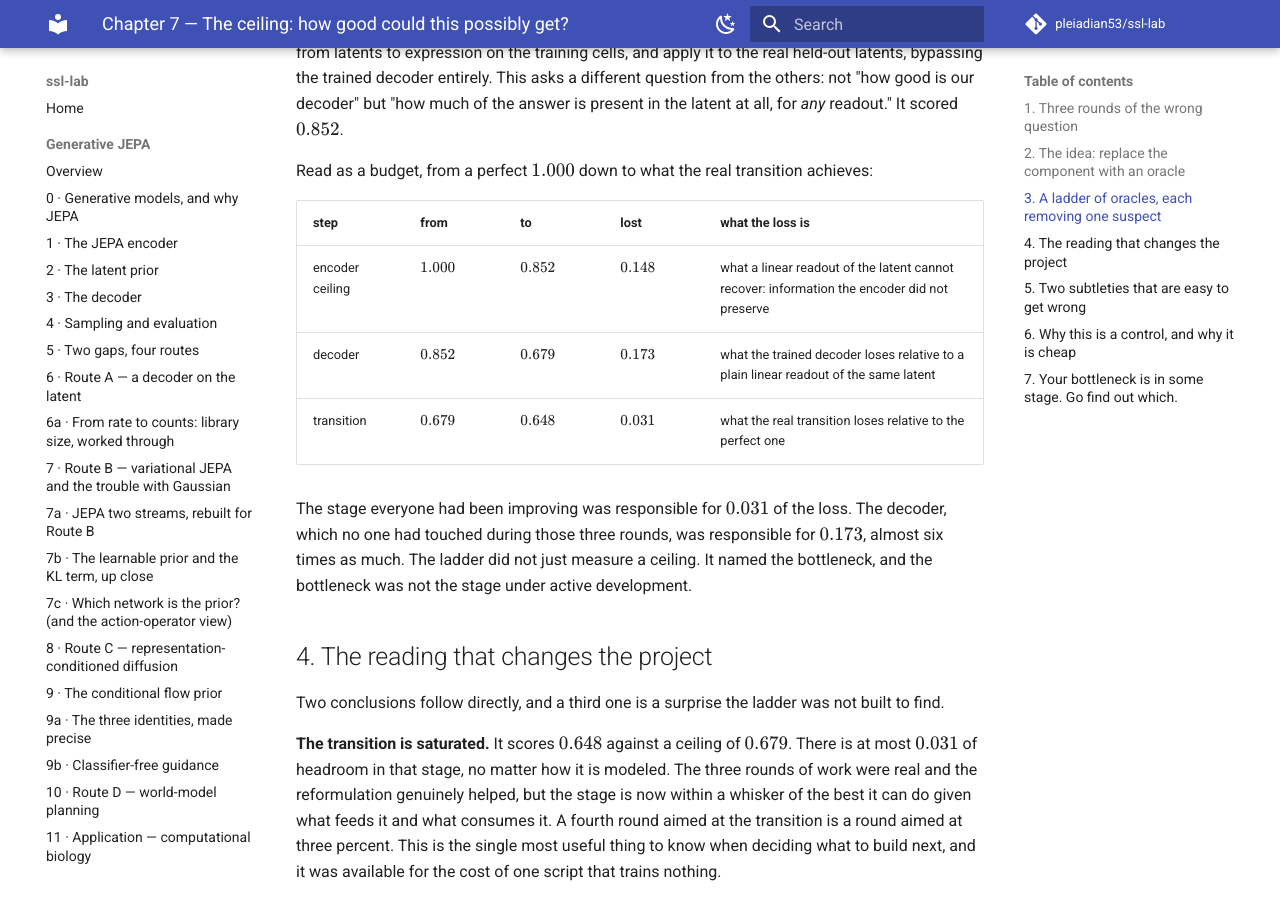
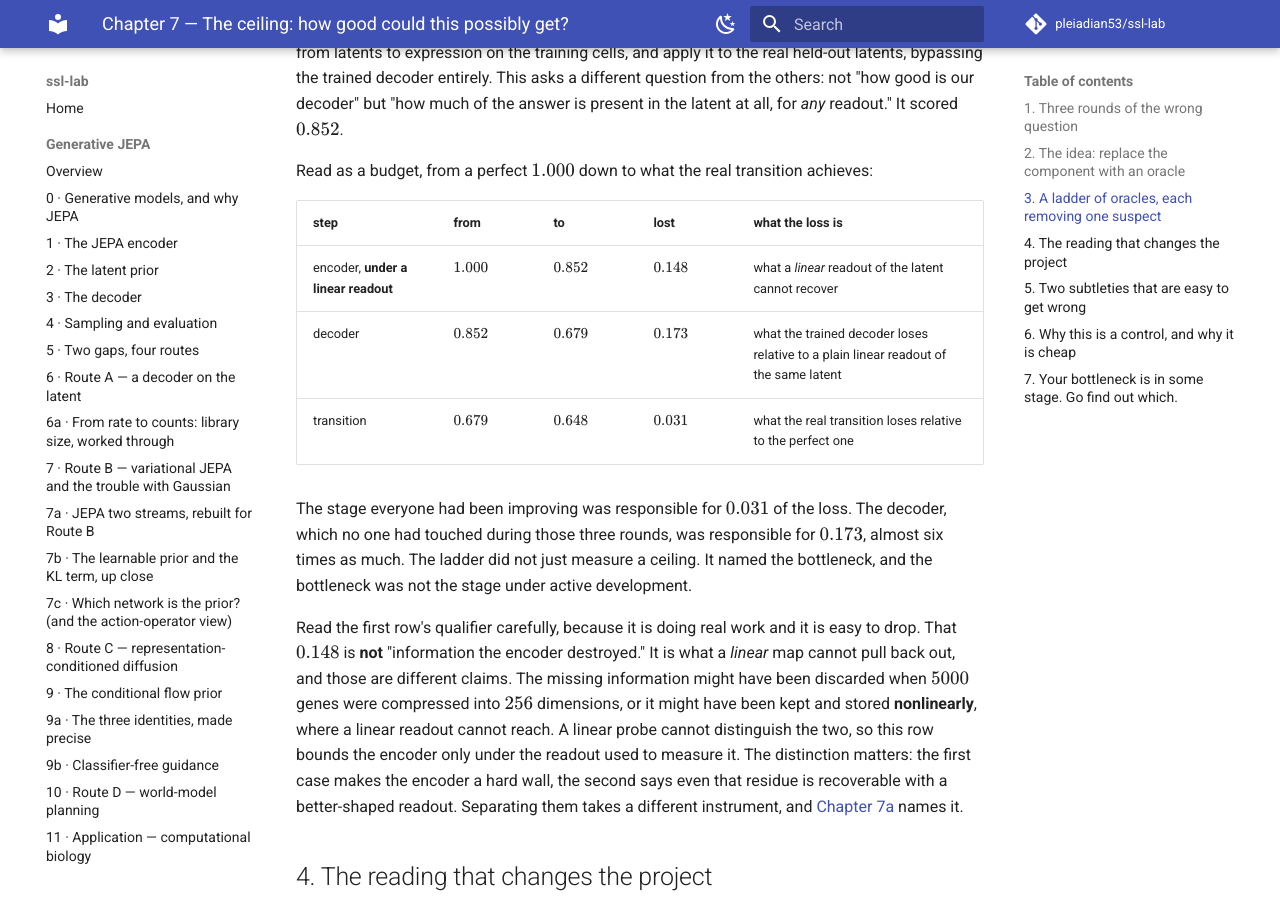
Before and after one commit to pleiadian53/ssl-lab, an MkDocs documentation site: the page built from docs/experimental-method/07-the-ceiling.md, in a window 1280 px wide and 900 px high, scrolled down 2208 px. Built offline with MkDocs 1.6.1 and Material for MkDocs 9.7.7, drawn with Linux system fonts in a browser that asks for light colours; comment, search, counter and statistics services are not loaded.

Commit message:
docs(experimental-method): the encoder ceiling is measured under a linear readout
The budget table called the 1.000 -> 0.852 step "the encoder's ceiling", which overstates it. That gap
is what a LINEAR map cannot pull back out, and those are different claims: the information might have
been discarded in compression, or kept and stored nonlinearly where a linear probe cannot reach.

The distinction changes what to do next, since the first case makes the encoder a hard wall and the
second says the residue is recoverable with a better-shaped readout. Qualify the row, and point at 7a,
which names the instrument that separates them.

```diff
--- a/docs/experimental-method/07-the-ceiling.md
+++ b/docs/experimental-method/07-the-ceiling.md
@@ -44,11 +44,13 @@ Read as a budget, from a perfect $1.000$ down to what the real transition achiev
 
 | step | from | to | lost | what the loss is |
 |---|---|---|---|---|
-| encoder ceiling | $1.000$ | $0.852$ | $0.148$ | what a linear readout of the latent cannot recover: information the encoder did not preserve |
+| encoder, **under a linear readout** | $1.000$ | $0.852$ | $0.148$ | what a *linear* readout of the latent cannot recover |
 | decoder | $0.852$ | $0.679$ | $0.173$ | what the trained decoder loses relative to a plain linear readout of the same latent |
 | transition | $0.679$ | $0.648$ | $0.031$ | what the real transition loses relative to the perfect one |
 
 The stage everyone had been improving was responsible for $0.031$ of the loss. The decoder, which no one had touched during those three rounds, was responsible for $0.173$, almost six times as much. The ladder did not just measure a ceiling. It named the bottleneck, and the bottleneck was not the stage under active development.
+
+Read the first row's qualifier carefully, because it is doing real work and it is easy to drop. That $0.148$ is **not** "information the encoder destroyed." It is what a *linear* map cannot pull back out, and those are different claims. The missing information might have been discarded when $5000$ genes were compressed into $256$ dimensions, or it might have been kept and stored **nonlinearly**, where a linear readout cannot reach. A linear probe cannot distinguish the two, so this row bounds the encoder only under the readout used to measure it. The distinction matters: the first case makes the encoder a hard wall, the second says even that residue is recoverable with a better-shaped readout. Separating them takes a different instrument, and [Chapter 7a](07a-probes-and-weak-instruments.md) names it.
 
 ## 4. The reading that changes the project
 
```
